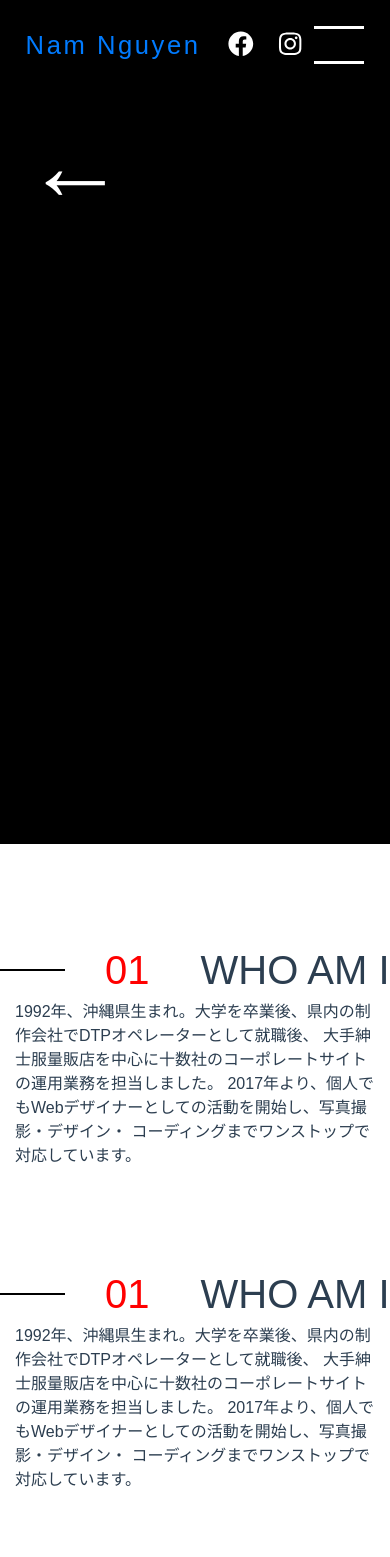
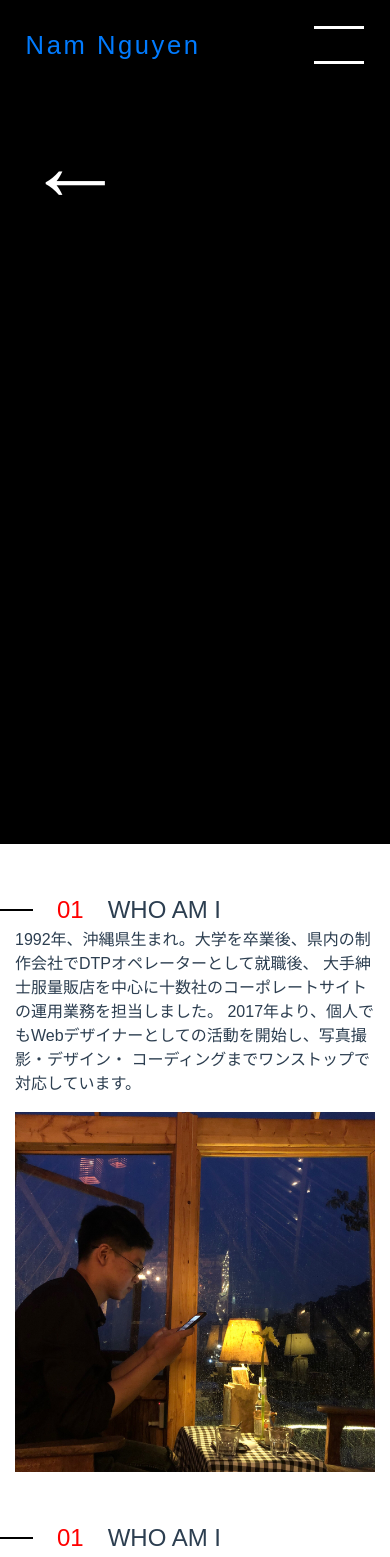
Before and after one commit to namgaxilem/portfolio, a Vue app: page /1/detail in a window 390 px wide. Shown: the top 1557 px of the page. Built offline with nearby package versions, Linux system fonts and the light colour scheme.

Commit message:
atwork commit

```diff
--- a/src/components/Header.vue
+++ b/src/components/Header.vue
@@ -8,12 +8,14 @@
         @click="openMenu"
       />
       <a
+        class=""
         href="https://www.instagram.com/nam_ndn97/"
         target="_blank"
       >
         <font-awesome-icon :icon="{ prefix: 'fab', iconName: 'instagram' }" />
       </a>
       <a
+        class=""
         href="https://facebook.com/namgaxilem"
         target="_blank"
       >
@@ -197,9 +199,33 @@ export default {
   }
 }
 
+@media only screen and (max-width: 570px) {
+ .header-slide {
+    a {
+      font-size: 3.5rem;
+      &:hover .line-hover {
+        width: 100%;
+      }
+    }
+  }
+}
+
 @media only screen and (max-width: 414px) {
   .header {
     padding: 1em 1em 0 1em;
+
+    .logo a {
+      display: none;
+    }
+  }
+
+  .header-slide {
+    a {
+      font-size: 2rem;
+      &:hover .line-hover {
+        width: 100%;
+      }
+    }
   }
 }
 </style>
--- a/src/components/content/About.vue
+++ b/src/components/content/About.vue
@@ -16,10 +16,17 @@
         md="12"
       >
         <b-container>
-          1992年、沖縄県生まれ。大学を卒業後、県内の制作会社でDTPオペレーターとして就職後、
-          大手紳士服量販店を中心に十数社のコーポレートサイトの運用業務を担当しました。
-          2017年より、個人でもWebデザイナーとしての活動を開始し、写真撮影・デザイン・
-          コーディングまでワンストップで対応しています。
+          <p>
+            1992年、沖縄県生まれ。大学を卒業後、県内の制作会社でDTPオペレーターとして就職後、
+            大手紳士服量販店を中心に十数社のコーポレートサイトの運用業務を担当しました。
+            2017年より、個人でもWebデザイナーとしての活動を開始し、写真撮影・デザイン・
+            コーディングまでワンストップで対応しています。
+          </p>
+          <img
+            src="@/assets/image/image-1.png"
+            alt="image"
+            style="width: 100%; max-width: 500px"
+          >
         </b-container>
       </b-col>
     </b-row>
@@ -140,6 +147,9 @@ export default {
 .title {
   font-size: 2.5em;
   padding-left: 3em;
+  display: flex;
+  align-content: center;
+  align-items: center;
 
   &::after {
     content: "";
@@ -158,4 +168,14 @@ export default {
     padding-right: 1em;
   }
 }
+
+@media only screen and (max-width: 400px) {
+  .section {
+    padding-top: 3em;
+  }
+
+  .title {
+    font-size: 1.5em;
+  }
+}
 </style>
```
